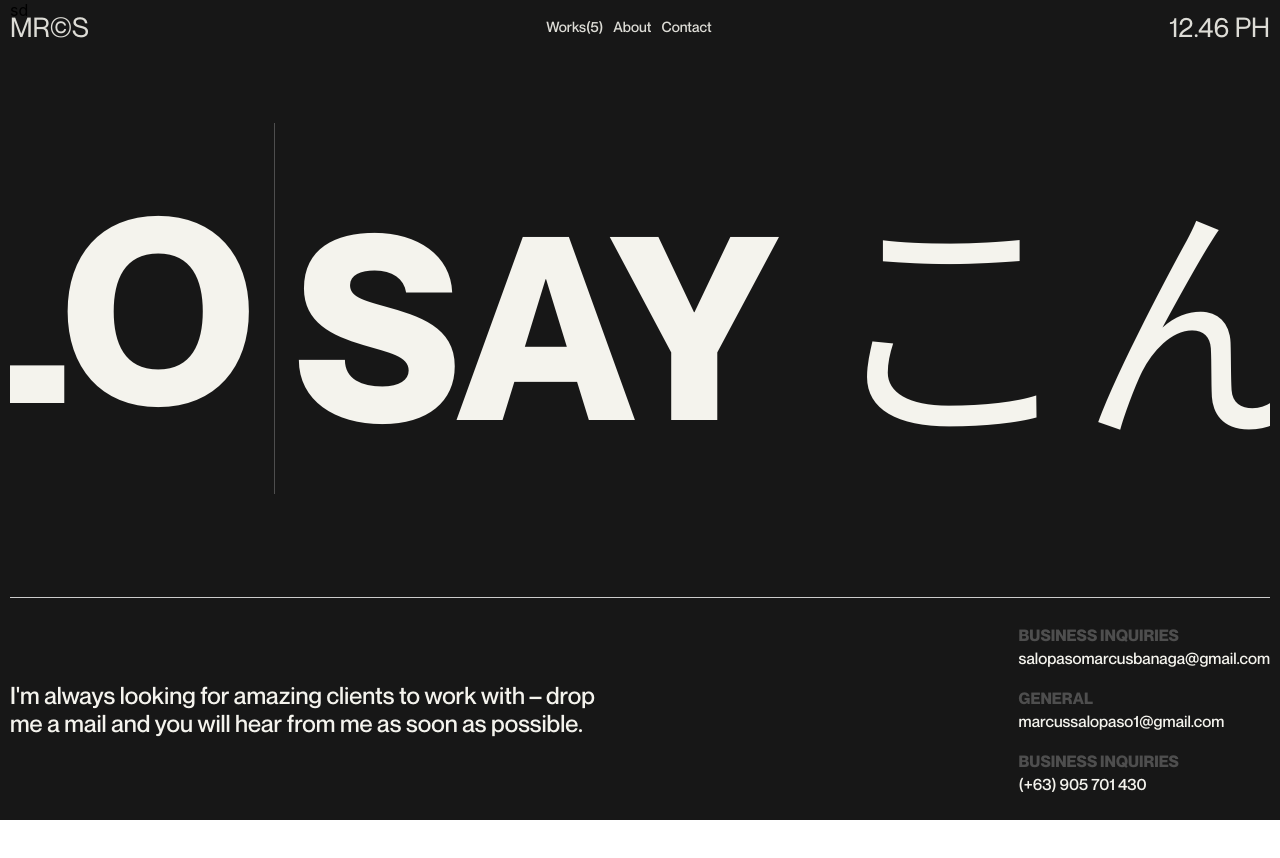
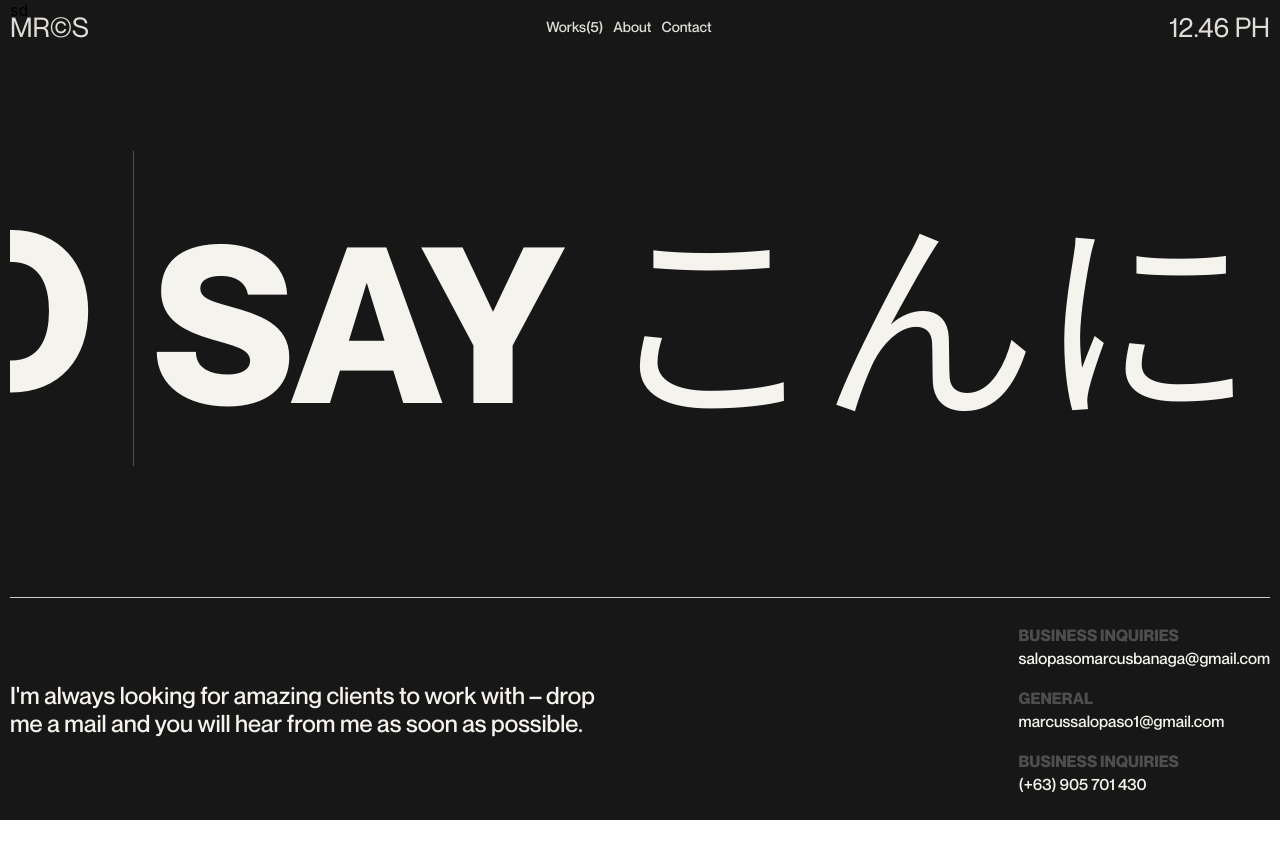
Before and after one commit to marcusxro/portfolio24, a React (Create React App) app: page /Contact in a window 1280 px wide. Shown: the top 858 px of the page. Built offline with nearby package versions, Linux system fonts and the light colour scheme.

Commit message:
added contact

```diff
--- a/src/App.css
+++ b/src/App.css
@@ -1392,14 +1392,15 @@ padding-inline: 10px;
   display: flex;
   align-items: center;
   font-family: 'boldFont', sans-serif;
-  font-size: 20vw;
+  font-size: 17vw;
   z-index: 20000000000000000;
   position: relative;
   gap: 20px;
+  opacity: 0;
 
   .item {
     padding-left: 20px;
-    padding-right: 20px;
+    padding-right: 40px;
     border-left: 1px solid rgb(78, 78, 78);
   }
 }
--- a/src/pages/Contact.tsx
+++ b/src/pages/Contact.tsx
@@ -1,4 +1,4 @@
-import React, { useEffect } from 'react'
+import React, { useEffect, useRef, useState } from 'react'
 import Header from '../comp/Header'
 import gsap from 'gsap'
 import Marquee from 'react-fast-marquee'
@@ -6,13 +6,31 @@ import Footer from '../comp/Footer'
 
 
 const Contact: React.FC = () => {
+    const hagoo = useRef(null)
+    const [speedScroll, setSpeed] = useState<number>(0)
+
+
     useEffect(() => {
         document.title = "CONTACT - MR©S"
 
         gsap.to('header', {
             opacity: 1,
         })
-    }, [])
+
+
+        gsap.to('.ContactPage .ContentContact .marq', {
+            opacity: 1,
+            delay: 1,
+            duration: 0,
+            onComplete: () => {
+                setTimeout(() => {
+                    setSpeed(300)
+                }, 1000);
+            }
+        })
+
+
+    }, [hagoo])
 
     return (
         <>
@@ -20,7 +38,7 @@ const Contact: React.FC = () => {
                 <Header />sd
                 <div className="ContentContact">
                     <div className="marq">
-                    <Marquee speed={200} autoFill>
+                        <Marquee ref={hagoo} speed={speedScroll} autoFill>
                             <div className="item">
                                 SAY HELLO
                             </div>
```
Lines whose indentation alone changed are shown as unchanged.
